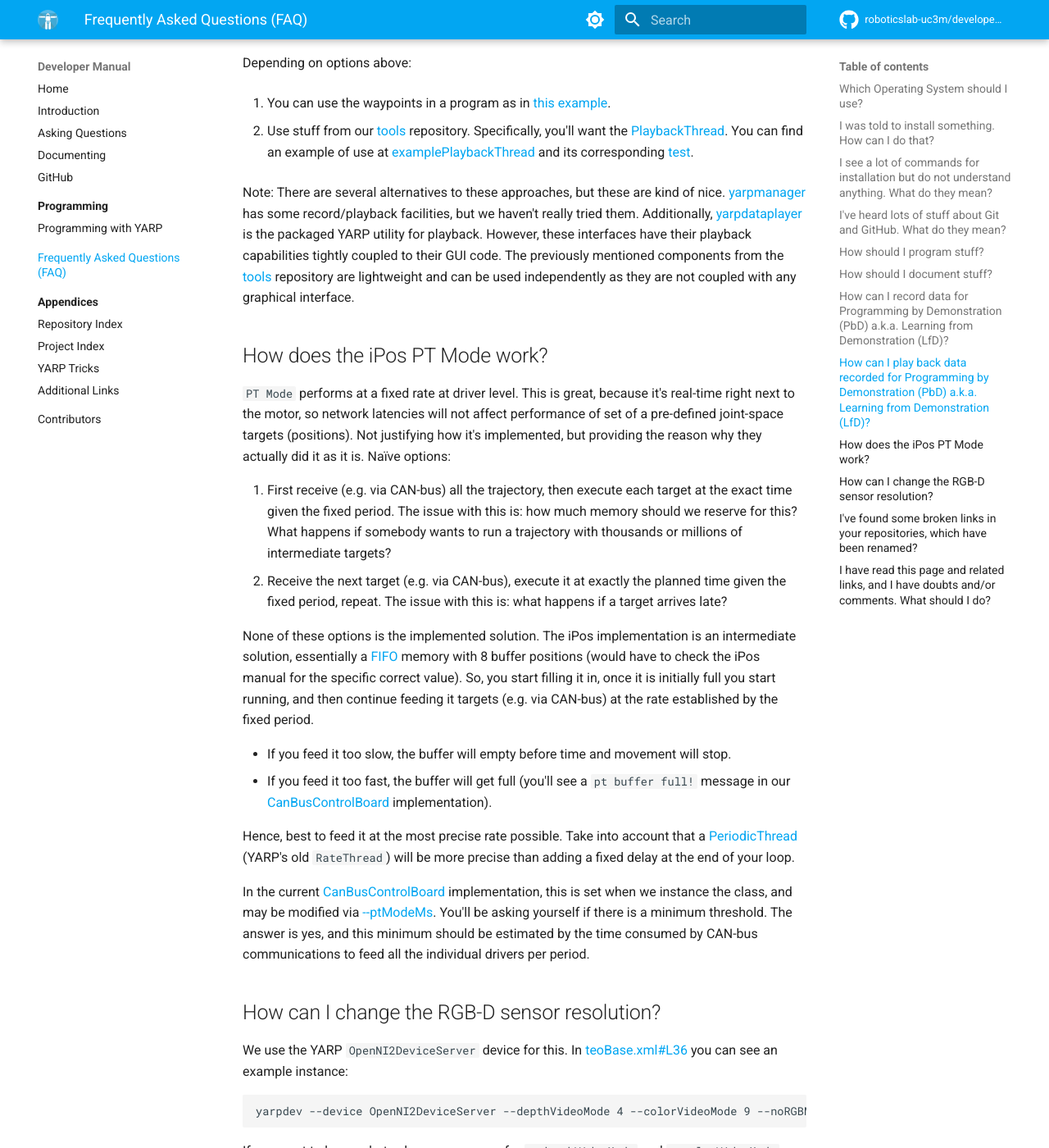
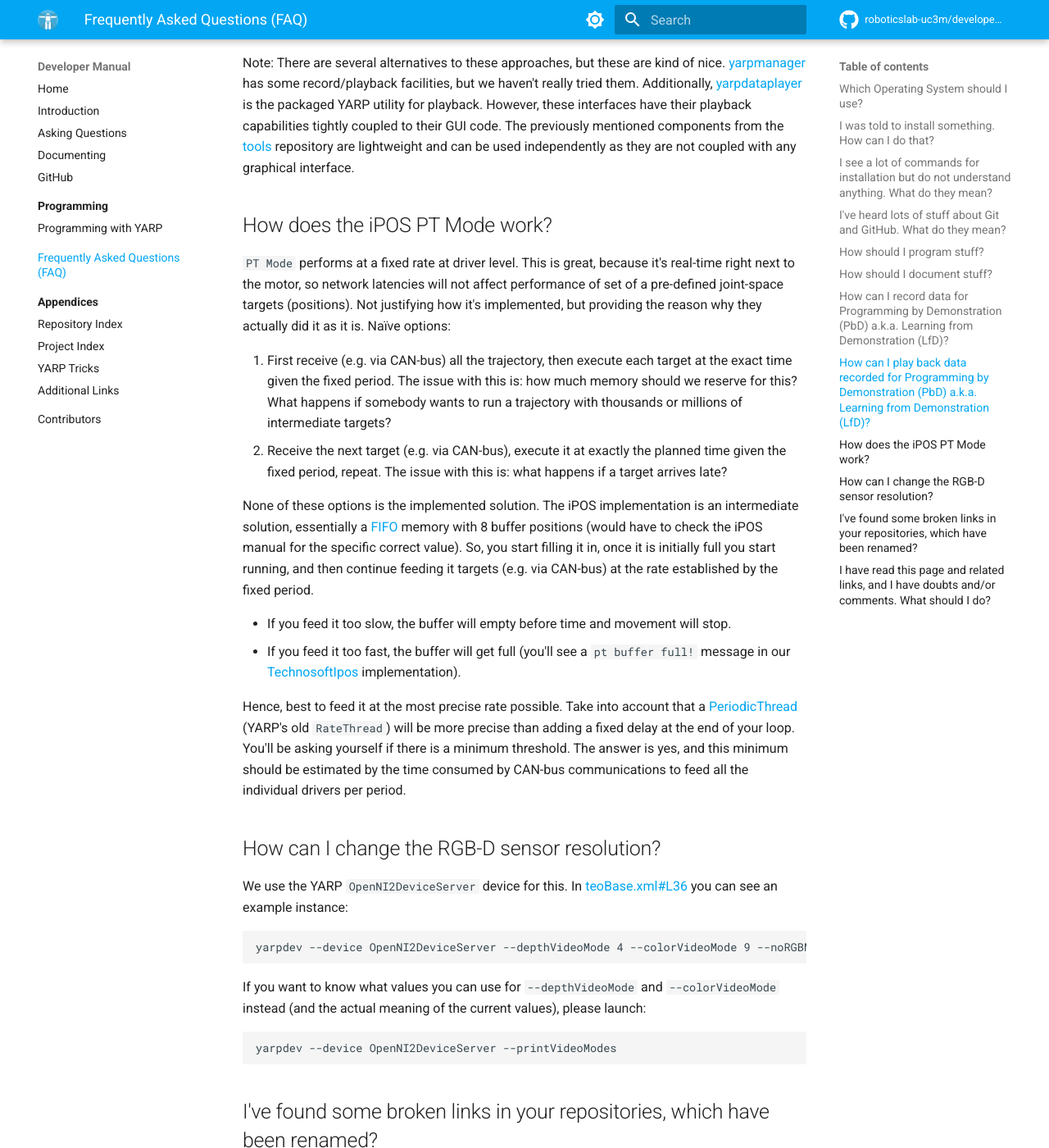
Before and after one commit to roboticslab-uc3m/developer-manual, an MkDocs documentation site: the page built from docs/frequently-asked-questions.md, in a window 1280 px wide and 1400 px high, scrolled down 2329 px. Shown: the whole window at 82% size. Built offline with MkDocs 1.6.1 and Material for MkDocs 9.7.7, drawn with Linux system fonts in a browser that asks for light colours; comment, search, counter and statistics services are not loaded; some of the changed text lies outside the part shown.

````diff
--- a/docs/frequently-asked-questions.md
+++ b/docs/frequently-asked-questions.md
@@ -44,17 +44,17 @@
 An example of recording a left arm trayectory of TEO:
 
 * Terminal 1:
-```
-launchManipulation  # Part of teoBase
-```
+  ```
+  launchManipulation  # Part of teoBase
+  ```
 * Terminal 2:
-```
-yarpdatadumper --name /leftArm  # the data.log and data.log files will be saved in a new `leftArm` directory
-```
+  ```
+  yarpdatadumper --name /leftArm  # the data.log and data.log files will be   saved in a new `leftArm` directory
+  ```
 * Terminal 3:
-```
-yarp connect /teo/leftArm/state:o /leftArm
-```
+  ```
+  yarp connect /teo/leftArm/state:o /leftArm
+  ```
 
 ## How can I play back data recorded for Programming by Demonstration (PbD) a.k.a. Learning from Demonstration (LfD)?
 
@@ -66,21 +66,19 @@
 
 Note: There are several alternatives to these approaches, but these are kind of nice. [yarpmanager](http://www.yarp.it/yarpmanager.html) has some record/playback facilities, but we haven't really tried them. Additionally, [yarpdataplayer](http://www.yarp.it/yarpdataplayer.html) is the packaged YARP utility for playback. However, these interfaces have their playback capabilities tightly coupled to their GUI code. The previously mentioned components from the [tools](https://github.com/roboticslab-uc3m/tools) repository are lightweight and can be used independently as they are not coupled with any graphical interface.
 
-## How does the iPos PT Mode work?
+## How does the iPOS PT Mode work?
 
 `PT Mode` performs at a fixed rate at driver level. This is great, because it's real-time right next to the motor, so network latencies will not affect performance of set of a pre-defined joint-space targets (positions). Not justifying how it's implemented, but providing the reason why they actually did it as it is. Naïve options:
 
 1. First receive (e.g. via CAN-bus) all the trajectory, then execute each target at the exact time given the fixed period. The issue with this is: how much memory should we reserve for this? What happens if somebody wants to run a trajectory with thousands or millions of intermediate targets?
 2. Receive the next target (e.g. via CAN-bus), execute it at exactly the planned time given the fixed period, repeat. The issue with this is: what happens if a target arrives late?
 
-None of these options is the implemented solution. The iPos implementation is an intermediate solution, essentially a [FIFO](https://en.wikipedia.org/wiki/FIFO_(computing_and_electronics)) memory with 8 buffer positions (would have to check the iPos manual for the specific correct value). So, you start filling it in, once it is initially full you start running, and then continue feeding it targets (e.g. via CAN-bus) at the rate established by the fixed period.
+None of these options is the implemented solution. The iPOS implementation is an intermediate solution, essentially a [FIFO](https://en.wikipedia.org/wiki/FIFO_(computing_and_electronics)) memory with 8 buffer positions (would have to check the iPOS manual for the specific correct value). So, you start filling it in, once it is initially full you start running, and then continue feeding it targets (e.g. via CAN-bus) at the rate established by the fixed period.
 
 - If you feed it too slow, the buffer will empty before time and movement will stop.
-- If you feed it too fast, the buffer will get full  (you'll see a `pt buffer full!` message in our [CanBusControlBoard](https://github.com/roboticslab-uc3m/yarp-devices/blob/e696c219fa9aa6203d008585123ea477d9b74454/libraries/YarpPlugins/CanBusControlBoard) implementation).
+- If you feed it too fast, the buffer will get full  (you'll see a `pt buffer full!` message in our [TechnosoftIpos](https://github.com/roboticslab-uc3m/yarp-devices/tree/1c466d0977503a62629e8be86292cde7b940dd38/libraries/YarpPlugins/TechnosoftIpos/embedded-pid) implementation).
 
-Hence, best to feed it at the most precise rate possible. Take into account that a [PeriodicThread](https://github.com/robotology/yarp/blob/master/example/os/ratethread.cpp) (YARP's old `RateThread`) will be more precise than adding a fixed delay at the end of your loop.
-
-In the current [CanBusControlBoard](https://github.com/roboticslab-uc3m/yarp-devices/blob/e696c219fa9aa6203d008585123ea477d9b74454/libraries/YarpPlugins/CanBusControlBoard) implementation, this is set when we instance the class, and may be modified via [--ptModeMs](https://github.com/roboticslab-uc3m/yarp-devices/blob/e696c219fa9aa6203d008585123ea477d9b74454/libraries/YarpPlugins/CanBusControlBoard/DeviceDriverImpl.cpp#L10). You'll be asking yourself if there is a minimum threshold. The answer is yes, and this minimum should be estimated by the time consumed by CAN-bus communications to feed all the individual drivers per period.
+Hence, best to feed it at the most precise rate possible. Take into account that a [PeriodicThread](https://github.com/robotology/yarp/blob/master/example/os/ratethread.cpp) (YARP's old `RateThread`) will be more precise than adding a fixed delay at the end of your loop. You'll be asking yourself if there is a minimum threshold. The answer is yes, and this minimum should be estimated by the time consumed by CAN-bus communications to feed all the individual drivers per period.
 
 ## How can I change the RGB-D sensor resolution?
 
@@ -99,7 +97,7 @@
 
 - <https://github.com/roboticslab-uc3m/teo-body> -> <https://github.com/roboticslab-uc3m/yarp-devices>
 - <https://github.com/roboticslab-uc3m/teo-head> -> <https://github.com/roboticslab-uc3m/vision> and <https://github.com/roboticslab-uc3m/speech>
-- <https://github.com/roboticslab-uc3m/teo-main (old version)> -> <https://github.com/roboticslab-uc3m/kinematics-dynamics>
+- <https://github.com/roboticslab-uc3m/teo-main> (old version) -> <https://github.com/roboticslab-uc3m/kinematics-dynamics>
 - <https://github.com/roboticslab-uc3m/best-practices> -> <https://github.com/roboticslab-uc3m/developer-manual>
 - <https://github.com/roboticslab-uc3m/teo-software-manual> -> <https://github.com/roboticslab-uc3m/teo-developer-manual>
 
````
Also changed, not shown: docs/appendix/yarp-tricks.md (+1 -1 lines).
